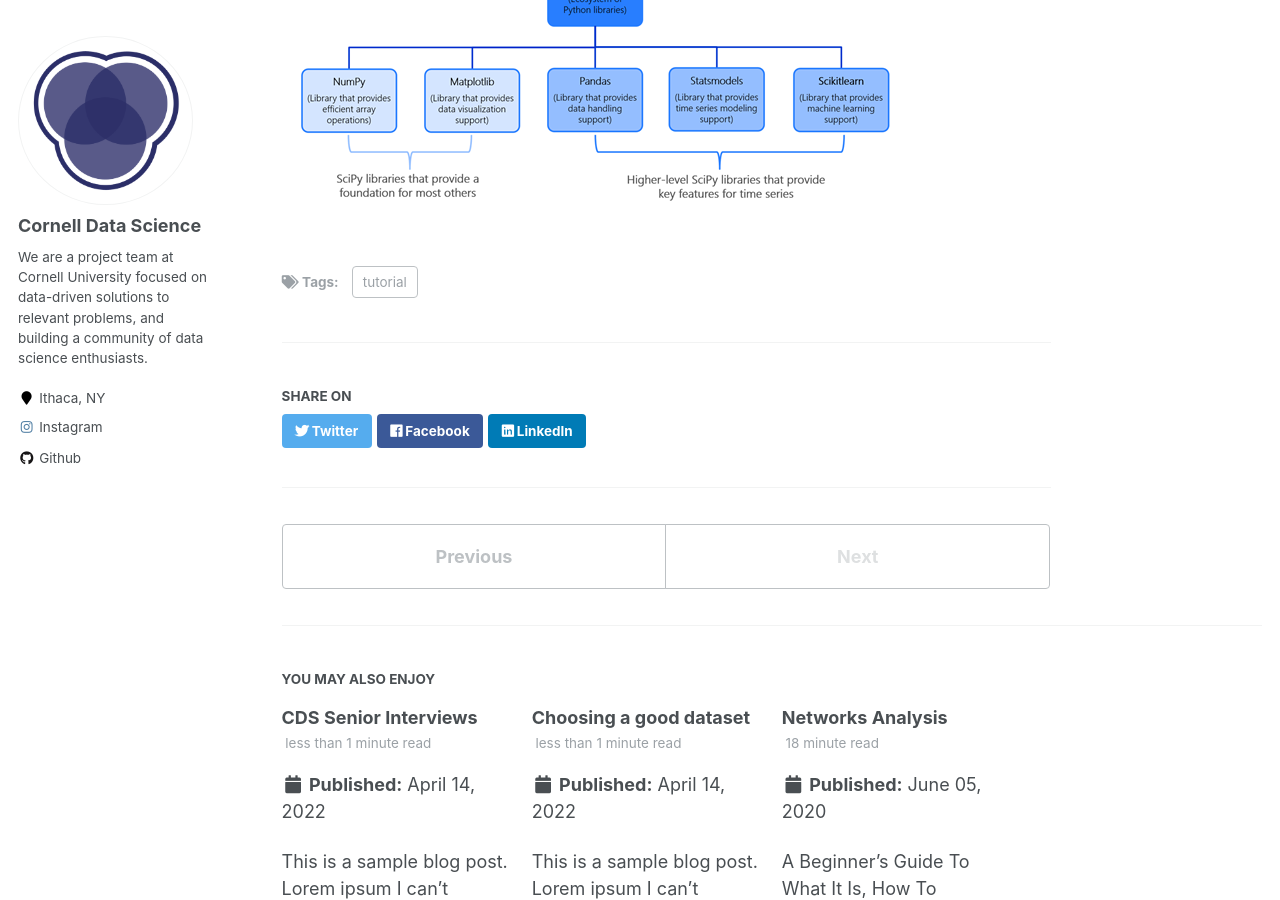
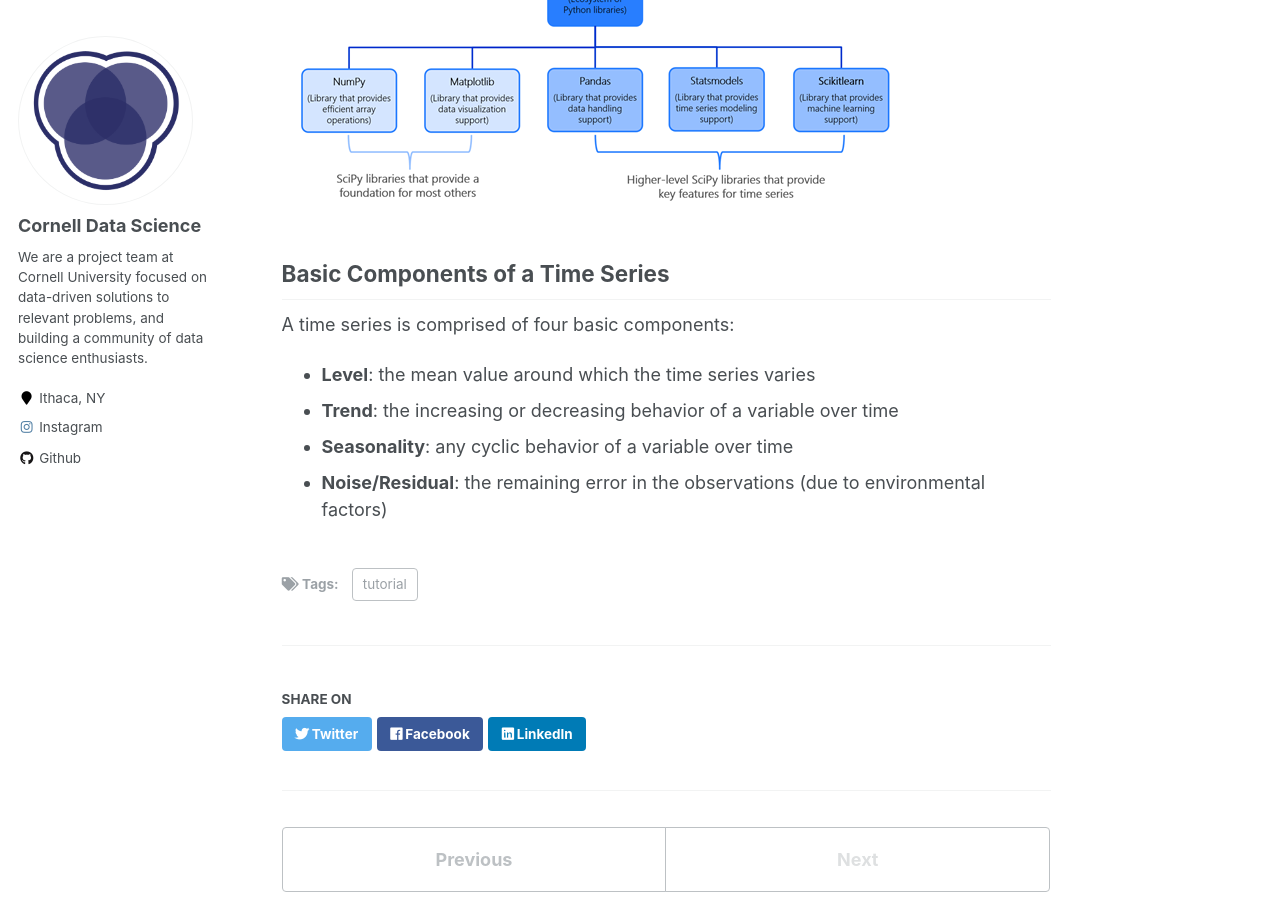
Before and after one commit to CornellDataScience/education-blogs, a Jekyll site: the page built from _posts/2022-04-14-time-series.md, in a window 1280 px wide and 900 px high, scrolled down 1393 px. Built offline with Jekyll 4.4.1, drawn with Linux system fonts in a browser that asks for light colours.

Commit message:
modified time series

```diff
--- a/_posts/2022-04-14-time-series.md
+++ b/_posts/2022-04-14-time-series.md
@@ -27,3 +27,11 @@ There are several open-source Python libraries we will use for time series analy
 
 Here's a flowchart of some of these packages for reference:
 ![Flowchart of python packages for time series analysis](/images/2022-04-14-time-series/libflow.png)
+
+## Basic Components of a Time Series
+
+A time series is comprised of four basic components:
+* **Level**: the mean value around which the time series varies
+* **Trend**: the increasing or decreasing behavior of a variable over time
+* **Seasonality**: any cyclic behavior of a variable over time
+* **Noise/Residual**: the remaining error in the observations (due to environmental factors)
```
